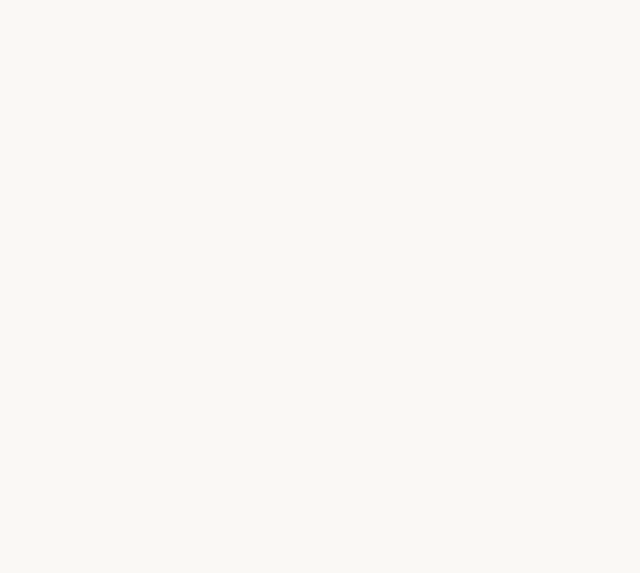
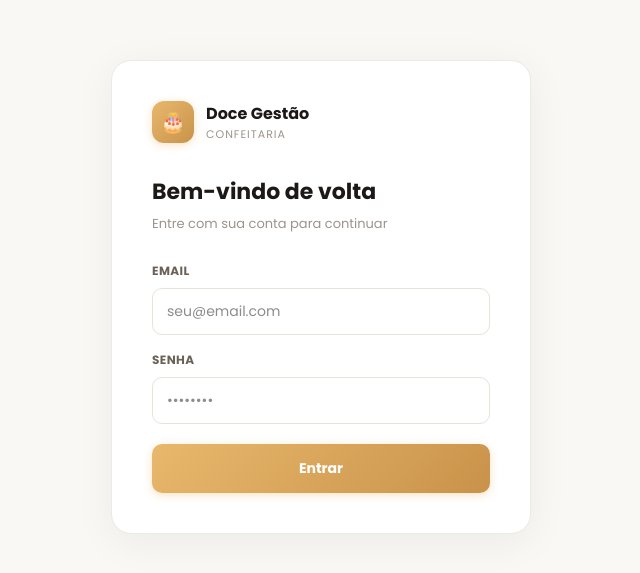
Before and after one commit to ricksouzarr/confeitaria-front, a React (Vite) app: page /login in a window 1280 px wide. Before the commit this address had no page. Shown: the part 103-676 px from the top of the page, without its empty margins (319-959 px from the left). Built offline with nearby package versions, Linux system fonts and the light colour scheme.

Commit message:
feat(auth): adiciona tela de login e interceptador JWT no Axios feat(auth): adiciona PrivateRoute e proteção de todas as rotas feat(layout): adiciona logout e nome do usuário no sidebar

```diff
--- /dev/null
+++ b/src/components/auth/PrivateRoute.jsx
@@ -0,0 +1,11 @@
+import { Navigate } from "react-router-dom";
+
+export default function PrivateRoute({ children }) {
+    const token = localStorage.getItem("token");
+
+    if (!token) {
+        return <Navigate to="/login" replace />;
+    }
+
+    return children;
+}
--- /dev/null
+++ b/src/pages/auth/Login.jsx
@@ -0,0 +1,219 @@
+import { useState } from "react";
+import { useNavigate } from "react-router-dom";
+import api from "../../services/api";
+
+export default function Login() {
+    const navigate = useNavigate();
+    const [form, setForm] = useState({ email: "", senha: "" });
+    const [error, setError] = useState("");
+    const [loading, setLoading] = useState(false);
+
+    function handleChange(e) {
+        const { name, value } = e.target;
+        setForm(prev => ({ ...prev, [name]: value }));
+    }
+
+    async function handleSubmit(e) {
+        e.preventDefault();
+        setError("");
+        setLoading(true);
+
+        try {
+            const res = await api.post("/auth/login", form);
+            localStorage.setItem("token", res.data.token);
+            localStorage.setItem("usuario", JSON.stringify({
+                nome: res.data.nome,
+                email: res.data.email,
+            }));
+            navigate("/");
+        } catch {
+            setError("Email ou senha incorretos.");
+        } finally {
+            setLoading(false);
+        }
+    }
+
+    return (
+        <div style={containerStyle}>
+            <div style={cardStyle}>
+
+                {/* Logo */}
+                <div style={logoAreaStyle}>
+                    <div style={logoIconStyle}>🎂</div>
+                    <div>
+                        <div style={logoTitleStyle}>Doce Gestão</div>
+                        <div style={logoSubtitleStyle}>Confeitaria</div>
+                    </div>
+                </div>
+
+                <div style={headerStyle}>
+                    <div style={titleStyle}>Bem-vindo de volta</div>
+                    <div style={subtitleStyle}>
+                        Entre com sua conta para continuar
+                    </div>
+                </div>
+
+                <form onSubmit={handleSubmit} style={formStyle}>
+                    <div style={fieldStyle}>
+                        <label style={labelStyle}>Email</label>
+                        <input
+                            name="email"
+                            type="email"
+                            value={form.email}
+                            onChange={handleChange}
+                            placeholder="seu@email.com"
+                            style={inputStyle}
+                            required
+                        />
+                    </div>
+
+                    <div style={fieldStyle}>
+                        <label style={labelStyle}>Senha</label>
+                        <input
+                            name="senha"
+                            type="password"
+                            value={form.senha}
+                            onChange={handleChange}
+                            placeholder="••••••••"
+                            style={inputStyle}
+                            required
+                        />
+                    </div>
+
+                    {error && <div style={errorStyle}>{error}</div>}
+
+                    <button
+                        type="submit"
+                        disabled={loading}
+                        style={buttonStyle(loading)}
+                    >
+                        {loading ? "Entrando..." : "Entrar"}
+                    </button>
+                </form>
+            </div>
+        </div>
+    );
+}
+
+const containerStyle = {
+    minHeight: "100vh",
+    background: "#faf8f5",
+    display: "flex",
+    alignItems: "center",
+    justifyContent: "center",
+    padding: "20px",
+    fontFamily: "'Poppins', system-ui, sans-serif",
+};
+
+const cardStyle = {
+    background: "#fff",
+    borderRadius: "20px",
+    border: "1px solid #ede9e3",
+    padding: "40px",
+    width: "100%",
+    maxWidth: "420px",
+    boxShadow: "0 8px 40px rgba(0,0,0,0.06)",
+};
+
+const logoAreaStyle = {
+    display: "flex",
+    alignItems: "center",
+    gap: "12px",
+    marginBottom: "32px",
+};
+
+const logoIconStyle = {
+    width: "42px",
+    height: "42px",
+    borderRadius: "12px",
+    background: "linear-gradient(135deg, #e8b86d 0%, #c9924a 100%)",
+    display: "flex",
+    alignItems: "center",
+    justifyContent: "center",
+    fontSize: "20px",
+    boxShadow: "0 2px 8px rgba(232,184,109,0.4)",
+};
+
+const logoTitleStyle = {
+    fontSize: "16px",
+    fontWeight: "700",
+    color: "#1c1917",
+};
+
+const logoSubtitleStyle = {
+    fontSize: "11px",
+    color: "#9b948c",
+    letterSpacing: "1px",
+    textTransform: "uppercase",
+};
+
+const headerStyle = {
+    marginBottom: "28px",
+};
+
+const titleStyle = {
+    fontSize: "22px",
+    fontWeight: "700",
+    color: "#1c1917",
+    marginBottom: "6px",
+};
+
+const subtitleStyle = {
+    fontSize: "13px",
+    color: "#9b948c",
+};
+
+const formStyle = {
+    display: "grid",
+    gap: "16px",
+};
+
+const fieldStyle = {
+    display: "grid",
+    gap: "8px",
+};
+
+const labelStyle = {
+    fontSize: "12px",
+    fontWeight: "700",
+    color: "#6b6257",
+    textTransform: "uppercase",
+    letterSpacing: "0.4px",
+};
+
+const inputStyle = {
+    width: "100%",
+    padding: "12px 14px",
+    borderRadius: "10px",
+    border: "1px solid #e8e3da",
+    background: "#fff",
+    fontSize: "14px",
+    color: "#1c1917",
+    outline: "none",
+    boxSizing: "border-box",
+    fontFamily: "'Poppins', system-ui, sans-serif",
+};
+
+const errorStyle = {
+    background: "#fff8f8",
+    border: "1px solid #f6d6d6",
+    color: "#c05050",
+    borderRadius: "10px",
+    padding: "12px 14px",
+    fontSize: "13px",
+};
+
+const buttonStyle = (loading) => ({
+    background: "linear-gradient(135deg, #e8b86d 0%, #c9924a 100%)",
+    border: "none",
+    borderRadius: "10px",
+    padding: "14px",
+    color: "#fff",
+    fontSize: "14px",
+    fontWeight: "700",
+    cursor: loading ? "not-allowed" : "pointer",
+    opacity: loading ? 0.7 : 1,
+    boxShadow: "0 2px 8px rgba(232,184,109,0.4)",
+    fontFamily: "'Poppins', system-ui, sans-serif",
+    marginTop: "4px",
+});
--- a/src/routes/AppRoutes.jsx
+++ b/src/routes/AppRoutes.jsx
@@ -1,7 +1,9 @@
 import { BrowserRouter, Routes, Route } from "react-router-dom";
+import PrivateRoute from "../components/auth/PrivateRoute";
+import Login from "../pages/auth/Login";
 import Home from "../pages/Home";
 import ProductForm from "../pages/products/ProductForm";
-import {UnitsList} from "../pages/units/UnitsList";
+import { UnitsList } from "../pages/units/UnitsList";
 import UnitsForm from "../pages/units/UnitsForm";
 import ProductList from "../pages/products/ProductList";
 import ProductTechnicalSheet from "../pages/products/ProductTechnicalSheet";
@@ -14,32 +16,39 @@ import ProductCategorySettings from "../pages/settings/ProductCategorySettings";
 import ProductTypeSettings from "../pages/settings/ProductTypeSettings";
 import ProductOccasionSettings from "../pages/settings/ProductOccasionSettings";
 
+const Private = ({ children }) => (
+    <PrivateRoute>{children}</PrivateRoute>
+);
+
 export default function AppRoutes() {
     return (
         <BrowserRouter>
             <Routes>
-                <Route path="/" element={<Home />} />
-                <Route path="/produtos" element={<ProductList />} />
-                <Route path="/produtos/cadastro" element={<ProductForm />} />
-                <Route path="/produtos/editar/:id" element={<ProductForm />} />
-                <Route path="/produtos/:id/ficha-tecnica" element={<ProductTechnicalSheet />} />
-                <Route path="/configuracoes/categorias" element={<ProductCategorySettings />} />
-                <Route path="/configuracoes/tipos" element={<ProductTypeSettings />} />
-                <Route path="/configuracoes/ocasioes" element={<ProductOccasionSettings />} />
+                <Route path="/login" element={<Login />} />
 
-                <Route path="/unidades" element={<UnitsList />} />
-                <Route path="/unidades/cadastro" element={<UnitsForm />} />
-                <Route path="/unidades/editar/:id" element={<UnitsForm />} />
+                <Route path="/" element={<Private><Home /></Private>} />
 
-                <Route path="/configuracoes/mao-de-obra" element={<LaborSettings />} />
+                <Route path="/produtos" element={<Private><ProductList /></Private>} />
+                <Route path="/produtos/cadastro" element={<Private><ProductForm /></Private>} />
+                <Route path="/produtos/editar/:id" element={<Private><ProductForm /></Private>} />
+                <Route path="/produtos/:id/ficha-tecnica" element={<Private><ProductTechnicalSheet /></Private>} />
 
-                <Route path="/ingredientes" element={<IngredientList />} />
-                <Route path="/ingredientes/cadastro" element={<IngredientForm />} />
-                <Route path="/ingredientes/editar/:id" element={<IngredientForm />} />
+                <Route path="/unidades" element={<Private><UnitsList /></Private>} />
+                <Route path="/unidades/cadastro" element={<Private><UnitsForm /></Private>} />
+                <Route path="/unidades/editar/:id" element={<Private><UnitsForm /></Private>} />
 
-                <Route path="/embalagens" element={<PackagingList />} />
-                <Route path="/embalagens/cadastro" element={<PackagingForm />} />
-                <Route path="/embalagens/editar/:id" element={<PackagingForm />} />
+                <Route path="/ingredientes" element={<Private><IngredientList /></Private>} />
+                <Route path="/ingredientes/cadastro" element={<Private><IngredientForm /></Private>} />
+                <Route path="/ingredientes/editar/:id" element={<Private><IngredientForm /></Private>} />
+
+                <Route path="/embalagens" element={<Private><PackagingList /></Private>} />
+                <Route path="/embalagens/cadastro" element={<Private><PackagingForm /></Private>} />
+                <Route path="/embalagens/editar/:id" element={<Private><PackagingForm /></Private>} />
+
+                <Route path="/configuracoes/mao-de-obra" element={<Private><LaborSettings /></Private>} />
+                <Route path="/configuracoes/categorias" element={<Private><ProductCategorySettings /></Private>} />
+                <Route path="/configuracoes/tipos" element={<Private><ProductTypeSettings /></Private>} />
+                <Route path="/configuracoes/ocasioes" element={<Private><ProductOccasionSettings /></Private>} />
             </Routes>
         </BrowserRouter>
     );
--- a/src/services/api.js
+++ b/src/services/api.js
@@ -4,4 +4,26 @@ const api = axios.create({
     baseURL: "https://confeitaria-api-u5iw.onrender.com",
 });
 
+// envia o token em toda requisição
+api.interceptors.request.use((config) => {
+    const token = localStorage.getItem("token");
+    if (token) {
+        config.headers.Authorization = `Bearer ${token}`;
+    }
+    return config;
+});
+
+// redireciona para login se token expirado
+api.interceptors.response.use(
+    (response) => response,
+    (error) => {
+        if (error.response?.status === 401) {
+            localStorage.removeItem("token");
+            localStorage.removeItem("usuario");
+            window.location.href = "/login";
+        }
+        return Promise.reject(error);
+    }
+);
+
 export default api;
```
Also changed, not shown: src/components/layout/MainLayout.jsx (+24 -6 lines).
